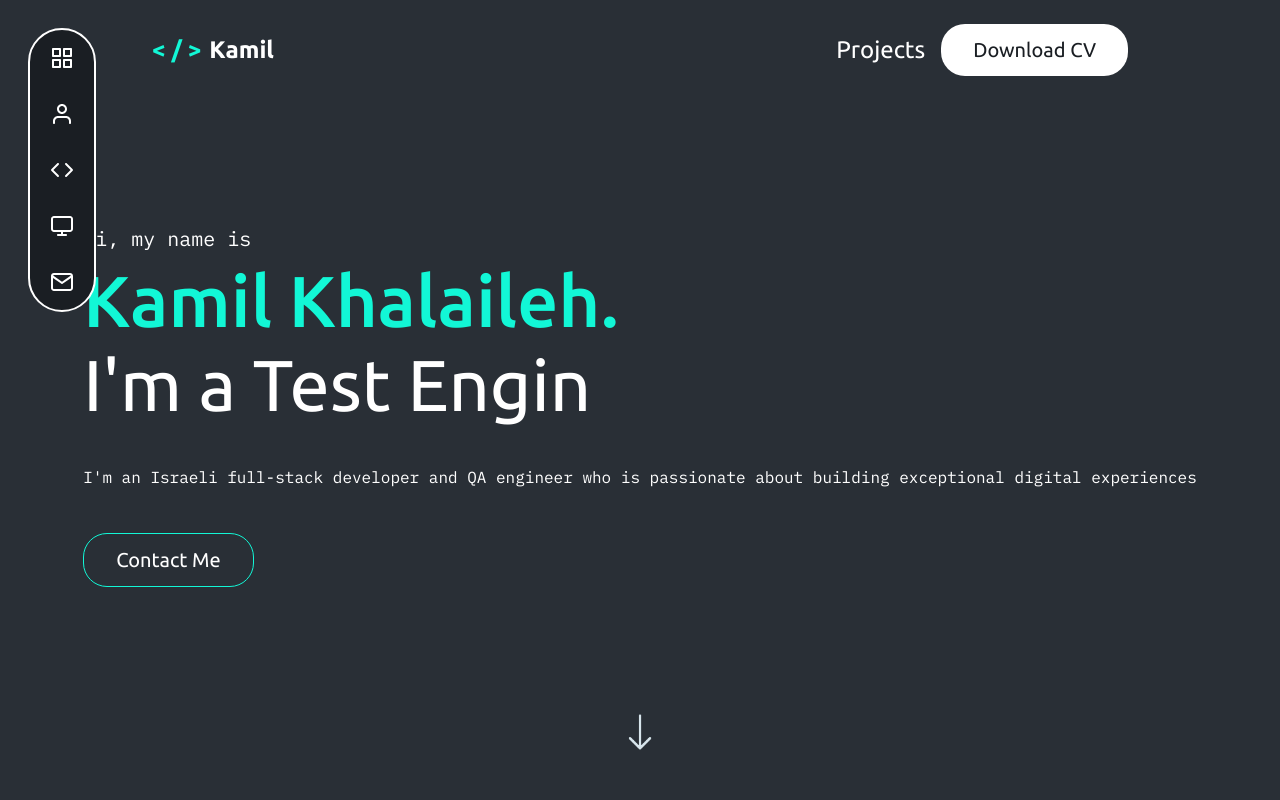
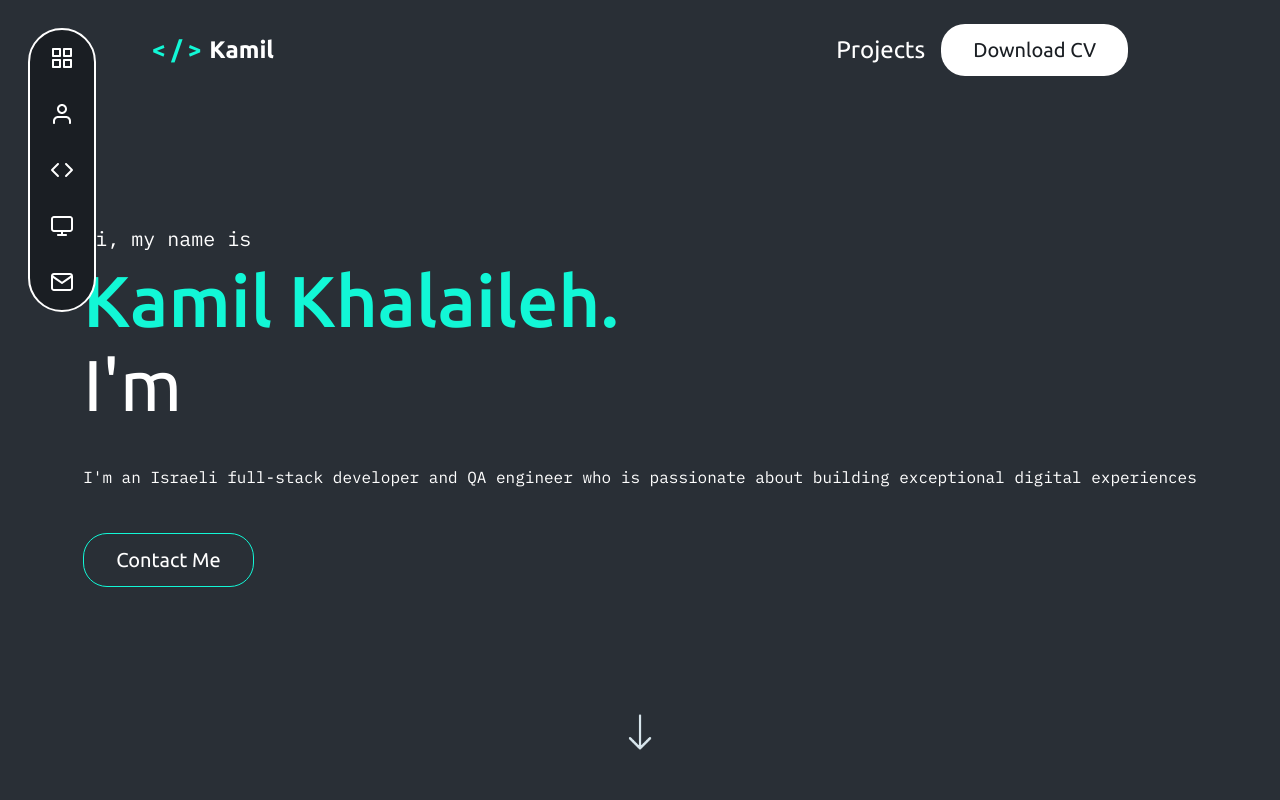
Before and after one commit to R894/portfolio, a React (Vite) app: page / in a window 1280 px wide. Shown: the top 800 px of the page. Built offline with nearby package versions, Linux system fonts and the light colour scheme.

Commit message:
modify typewriter keywords

```diff
--- a/src/pages/Home.tsx
+++ b/src/pages/Home.tsx
@@ -20,7 +20,7 @@ const Home = () => {
             Kamil Khalaileh.
           </p>
           <div className="text-5xl xl:text-7xl">
-          I'm <Typewriter text={["a Fullstack Developer", "a Test Engineer", "a QA specialist"]} cursor="|" typeSpeed={120} />
+          I'm <Typewriter text={["a Fullstack Developer", "a tech enthusiast", "a Test Engineer"]} cursor="|" typeSpeed={120}  pauseSpeed={2500}/>
           </div>
           <p className="text-base py-8 font-IBM">
             I'm an Israeli full-stack developer and QA engineer who is
```
